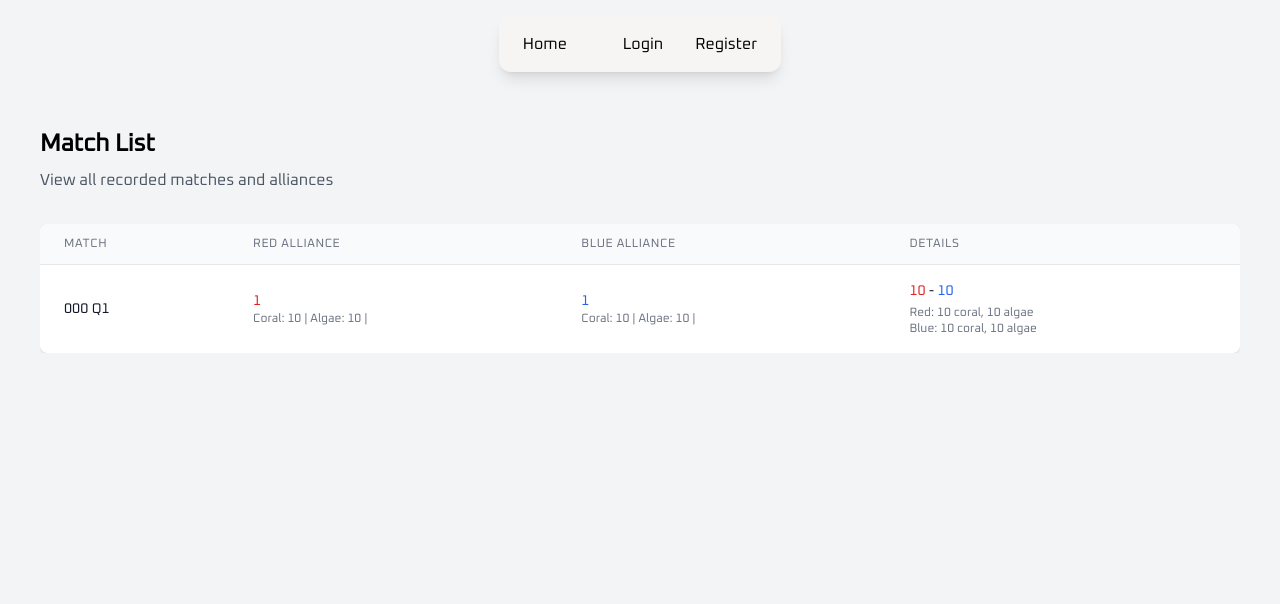
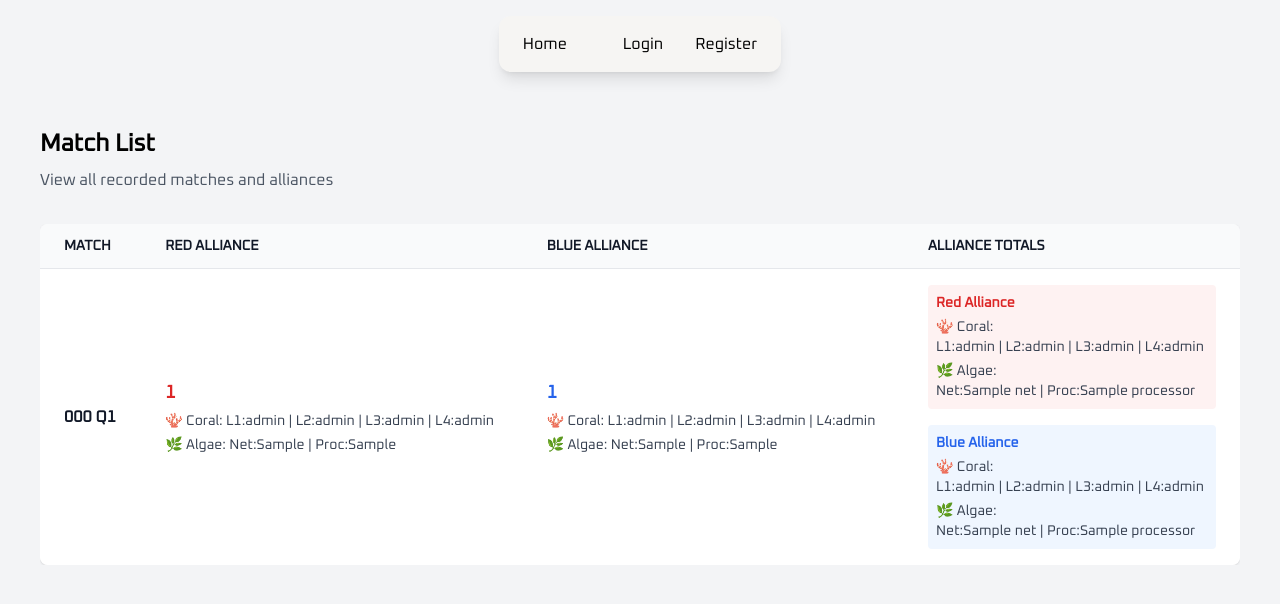
Before and after one commit to tueftlerdog/CoralAIScouting, a Flask app: template app/templates/scouting/matches.html in a window 1280 px wide. Shown: the top 604 px of the page. Run offline with Flask 3, Linux system fonts and the light colour scheme; the template is opened without the code that fills it: most values are stand-ins (such as "Sample title", 1, 10 or a date in 2020); parts of the project's set-up code (start-up, migrations or seed data) failed here and were passed over; some libraries are stand-ins or nearby versions.

Commit message:
Match View

```diff
--- a/app/app.py
+++ b/app/app.py
@@ -26,7 +26,7 @@ def create_app():
     )
 
     mongo.init_app(app)
-    csrf.init_app(app)
+    # csrf.init_app(app) # TODO: Enable this in production for security
 
     with app.app_context():
         if "team_data" not in mongo.db.list_collection_names():
--- a/app/templates/scouting/leaderboard.html
+++ b/app/templates/scouting/leaderboard.html
@@ -134,7 +134,8 @@
 
 <script>
 function changeRanking(type) {
-    window.location.href = `{{ url_for('scouting.leaderboard') }}?sort=${type}`;
+    const sanitizedType = encodeURIComponent(type);
+    window.location.href = `{{ url_for('scouting.leaderboard') }}?sort=${sanitizedType}`;
 }
 </script>
 {% endblock %}
--- a/app/templates/scouting/list.html
+++ b/app/templates/scouting/list.html
@@ -172,7 +172,7 @@
                             <td class="px-3 sm:px-6 py-4">
                                 <a href="{{ url_for('scouting.view_team', team_number=data.team_number) }}"
                                    class="text-blue-600 hover:text-blue-900">
-                                    {{ data.team_number }}
+                                    {{ data.scouter_team }}
                                 </a>
                             </td>
                             <td class="px-3 sm:px-6 py-4 whitespace-nowrap">
@@ -232,7 +232,7 @@
                                            href="{{ url_for('auth.profile', username=data.scouter_name) }}">
                                             {{ data.scouter_name }}
                                         </a>
-                                        <span class="sm:inline"><a href="{{ url_for('team.view_team', team_number=data.team_number) }}" class="hover:text-blue-500">({{ data.team_number }})</a></span>
+                                        <span class="sm:inline"><a href="{{ url_for('team.view_team', team_number=data.scouter_team) }}" class="hover:text-blue-500">({{ data.scouter_team }})</a></span>
                                     </div>
                                 </div>
                             </td>
--- a/app/templates/scouting/matches.html
+++ b/app/templates/scouting/matches.html
@@ -12,17 +12,17 @@
                 <table class="min-w-full divide-y divide-gray-200">
                     <thead class="bg-gray-50">
                         <tr>
-                            <th class="px-6 py-3 text-left text-xs font-medium text-gray-500 uppercase tracking-wider">
+                            <th class="px-6 py-3 text-left text-sm font-bold text-gray-900 uppercase">
                                 Match
                             </th>
-                            <th class="px-6 py-3 text-left text-xs font-medium text-gray-500 uppercase tracking-wider">
+                            <th class="px-6 py-3 text-left text-sm font-bold text-gray-900 uppercase">
                                 Red Alliance
                             </th>
-                            <th class="px-6 py-3 text-left text-xs font-medium text-gray-500 uppercase tracking-wider">
+                            <th class="px-6 py-3 text-left text-sm font-bold text-gray-900 uppercase">
                                 Blue Alliance
                             </th>
-                            <th class="px-6 py-3 text-left text-xs font-medium text-gray-500 uppercase tracking-wider">
-                                Details
+                            <th class="px-6 py-3 text-left text-sm font-bold text-gray-900 uppercase">
+                                Alliance Totals
                             </th>
                         </tr>
                     </thead>
@@ -30,23 +30,37 @@
                         {% for match in matches %}
                         <tr class="hover:bg-gray-50">
                             <td class="px-6 py-4 whitespace-nowrap">
-                                <div class="text-sm font-medium text-gray-900">
+                                <div class="text-base font-semibold text-gray-900">
                                     {{ match.event_code }} Q{{ match.match_number }}
                                 </div>
                             </td>
                             <td class="px-6 py-4">
-                                <div class="flex flex-col space-y-2">
+                                <div class="flex flex-col space-y-4">
                                     {% for team in match.red_teams %}
                                     <div class="text-sm">
-                                        <a href="{{ url_for('team.view_team', team_number=team.number) }}"
-                                           class="text-red-600 hover:text-red-800 font-medium">
+                                        <a href="{{ url_for('scouting.view_team', team_number=team.number) }}"
+                                           class="text-lg font-bold text-red-600 hover:text-red-800">
                                             {{ team.number }}
                                         </a>
-                                        <div class="text-xs text-gray-500">
-                                            Coral: {{ team.coral_total }} |
-                                            Algae: {{ team.algae_total }} |
+                                        <div class="text-sm text-gray-700 mt-1 space-y-1">
+                                            <div title="Coral Levels">
+                                                <span class="font-medium">🪸 Coral:</span>
+                                                L1:{{ team.coral_level1 }} |
+                                                L2:{{ team.coral_level2 }} |
+                                                L3:{{ team.coral_level3 }} |
+                                                L4:{{ team.coral_level4 }}
+                                            </div>
+                                            <div title="Algae">
+                                                <span class="font-medium">🌿 Algae:</span>
+                                                Net:{{ team.algae_net }} |
+                                                Proc:{{ team.algae_processor }}
+                                            </div>
                                             {% if team.climb_success %}
-                                            <span class="text-green-600">✓ {{ team.climb_type }}</span>
+                                            <div>
+                                                <span class="text-green-600 font-medium" title="Climb">
+                                                    ⬆️ {{ team.climb_type|title }}
+                                                </span>
+                                            </div>
                                             {% endif %}
                                         </div>
                                     </div>
@@ -54,18 +68,32 @@
                                 </div>
                             </td>
                             <td class="px-6 py-4">
-                                <div class="flex flex-col space-y-2">
+                                <div class="flex flex-col space-y-4">
                                     {% for team in match.blue_teams %}
                                     <div class="text-sm">
-                                        <a href="{{ url_for('team.view_team', team_number=team.number) }}"
-                                           class="text-blue-600 hover:text-blue-800 font-medium">
+                                        <a href="{{ url_for('scouting.view_team', team_number=team.number) }}"
+                                           class="text-lg font-bold text-blue-600 hover:text-blue-800">
                                             {{ team.number }}
                                         </a>
-                                        <div class="text-xs text-gray-500">
-                                            Coral: {{ team.coral_total }} |
-                                            Algae: {{ team.algae_total }} |
+                                        <div class="text-sm text-gray-700 mt-1 space-y-1">
+                                            <div title="Coral Levels">
+                                                <span class="font-medium">🪸 Coral:</span>
+                                                L1:{{ team.coral_level1 }} |
+                                                L2:{{ team.coral_level2 }} |
+                                                L3:{{ team.coral_level3 }} |
+                                                L4:{{ team.coral_level4 }}
+                                            </div>
+                                            <div title="Algae">
+                                                <span class="font-medium">🌿 Algae:</span>
+                                                Net:{{ team.algae_net }} |
+                                                Proc:{{ team.algae_processor }}
+                                            </div>
                                             {% if team.climb_success %}
-                                            <span class="text-green-600">✓ {{ team.climb_type }}</span>
+                                            <div>
+                                                <span class="text-green-600 font-medium" title="Climb">
+                                                    ⬆️ {{ team.climb_type|title }}
+                                                </span>
+                                            </div>
                                             {% endif %}
                                         </div>
                                     </div>
@@ -73,16 +101,41 @@
                                 </div>
                             </td>
                             <td class="px-6 py-4 whitespace-nowrap">
-                                <div class="text-sm">
-                                    <div class="font-medium">
-                                        <span class="text-red-600">{{ match.red_score }}</span>
-                                        -
-                                        <span class="text-blue-600">{{ match.blue_score }}</span>
+                                <div class="text-sm space-y-4">
+                                    <div class="bg-red-50 p-2 rounded">
+                                        <div class="font-bold text-red-600 mb-1">Red Alliance</div>
+                                        <div class="text-sm text-gray-700 space-y-1">
+                                            <div>
+                                                <span class="font-medium">🪸 Coral:</span><br>
+                                                L1:{{ match.red_coral.level1 }} |
+                                                L2:{{ match.red_coral.level2 }} |
+                                                L3:{{ match.red_coral.level3 }} |
+                                                L4:{{ match.red_coral.level4 }}
+                                            </div>
+                                            <div>
+                                                <span class="font-medium">🌿 Algae:</span><br>
+                                                Net:{{ match.red_algae.net }} |
+                                                Proc:{{ match.red_algae.processor }}
+                                            </div>
+                                        </div>
                                     </div>
-                                    <div class="text-xs text-gray-500 mt-1">
-                                        Red: {{ match.red_coral_total }} coral, {{ match.red_algae_total }} algae
-                                        <br>
-                                        Blue: {{ match.blue_coral_total }} coral, {{ match.blue_algae_total }} algae
+
+                                    <div class="bg-blue-50 p-2 rounded">
+                                        <div class="font-bold text-blue-600 mb-1">Blue Alliance</div>
+                                        <div class="text-sm text-gray-700 space-y-1">
+                                            <div>
+                                                <span class="font-medium">🪸 Coral:</span><br>
+                                                L1:{{ match.blue_coral.level1 }} |
+                                                L2:{{ match.blue_coral.level2 }} |
+                                                L3:{{ match.blue_coral.level3 }} |
+                                                L4:{{ match.blue_coral.level4 }}
+                                            </div>
+                                            <div>
+                                                <span class="font-medium">🌿 Algae:</span><br>
+                                                Net:{{ match.blue_algae.net }} |
+                                                Proc:{{ match.blue_algae.processor }}
+                                            </div>
+                                        </div>
                                     </div>
                                 </div>
                             </td>
```
Also changed, not shown: app/scout/routes.py (+73 -30 lines).
